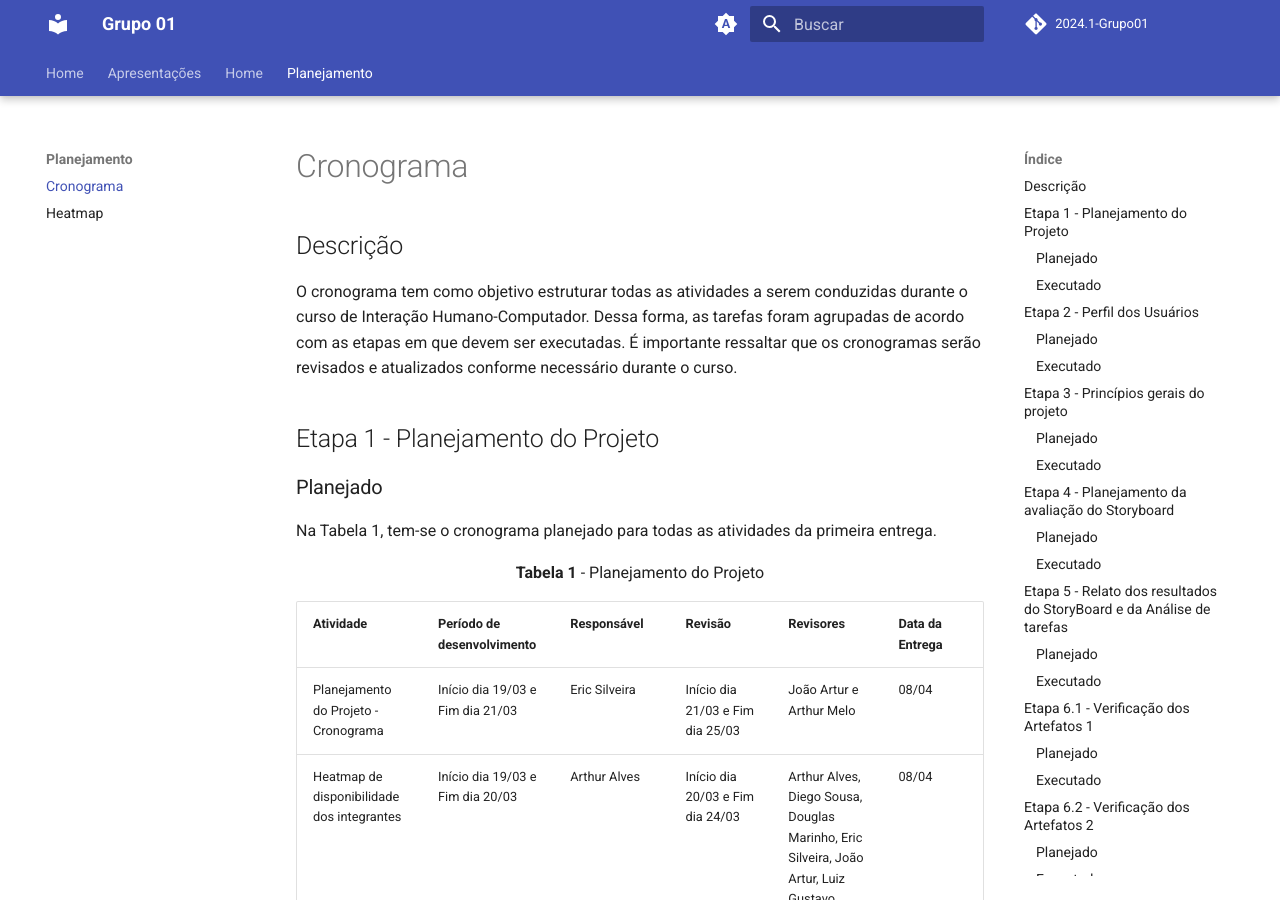
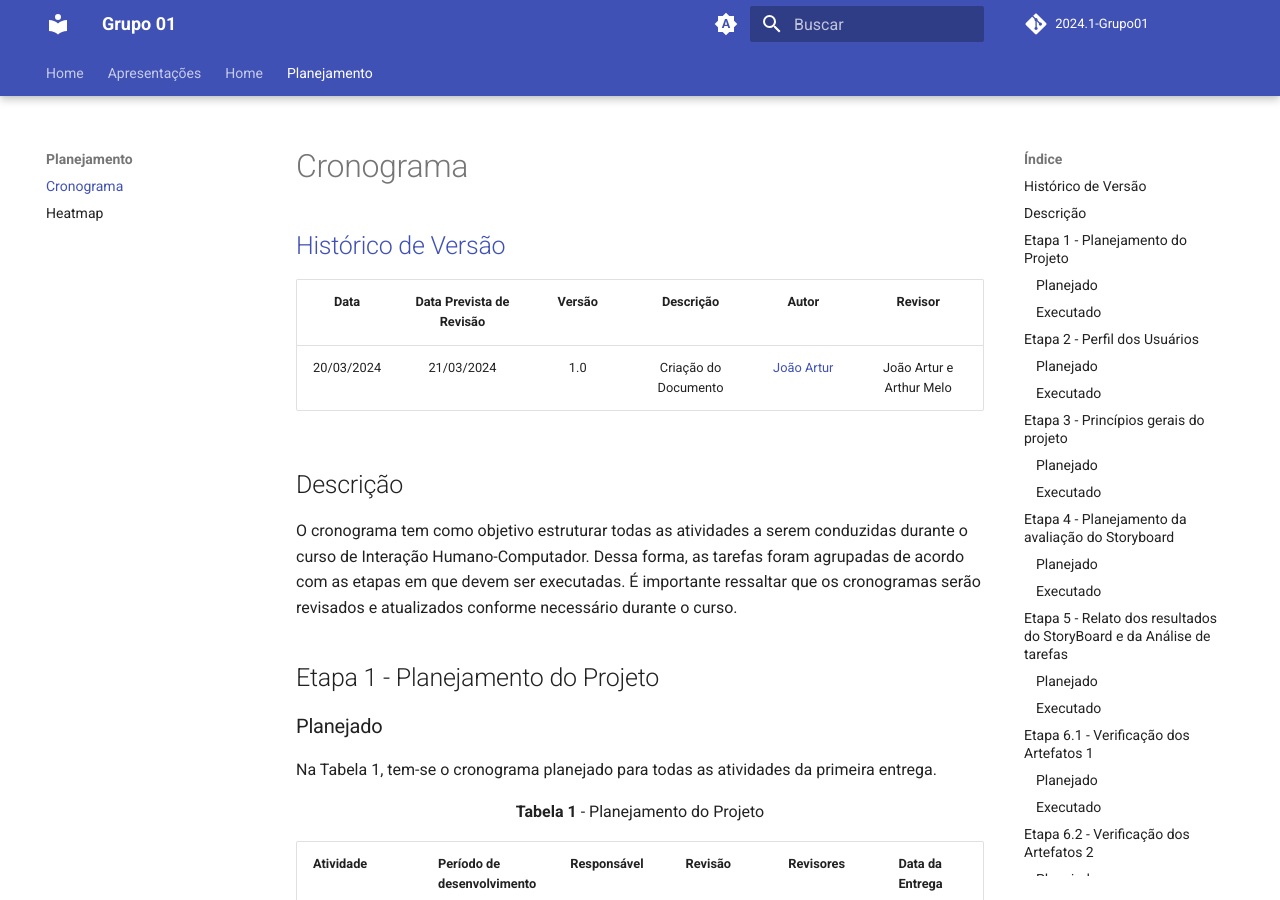
Before and after one commit to LuizGust4vo/2024.1-CD-MOJ-IHC, an MkDocs documentation site: the page built from docs/planejamento/cronograma.md, in a window 1280 px wide and 900 px high. Built offline with MkDocs 1.6.1 and Material for MkDocs 9.7.7, drawn with Linux system fonts in a browser that asks for light colours; comment, search, counter and statistics services are not loaded; the version menu is left out.

Commit message:
heatmap e histórico de versão do cronograma

```diff
--- a/docs/planejamento/cronograma.md
+++ b/docs/planejamento/cronograma.md
@@ -1,4 +1,9 @@
 # Cronograma
+
+## <a>Histórico de Versão</a>
+|Data|Data Prevista de Revisão|Versão|Descrição|Autor|Revisor|
+| :----------: |:-----------:| :------: | :-----------: | :---------: |:---------: |
+|20/03/2024|21/03/2024|1.0|Criação do Documento|[João Artur](https://github.com/joao-artl)|João Artur e Arthur Melo|
 
 ## Descrição
 
```
Also changed, not shown: docs/planejamento/heatmap.md (+32 -0 lines), assets/images/heatmap.png (added), assets/images/legendaHeatmap.png (added).
